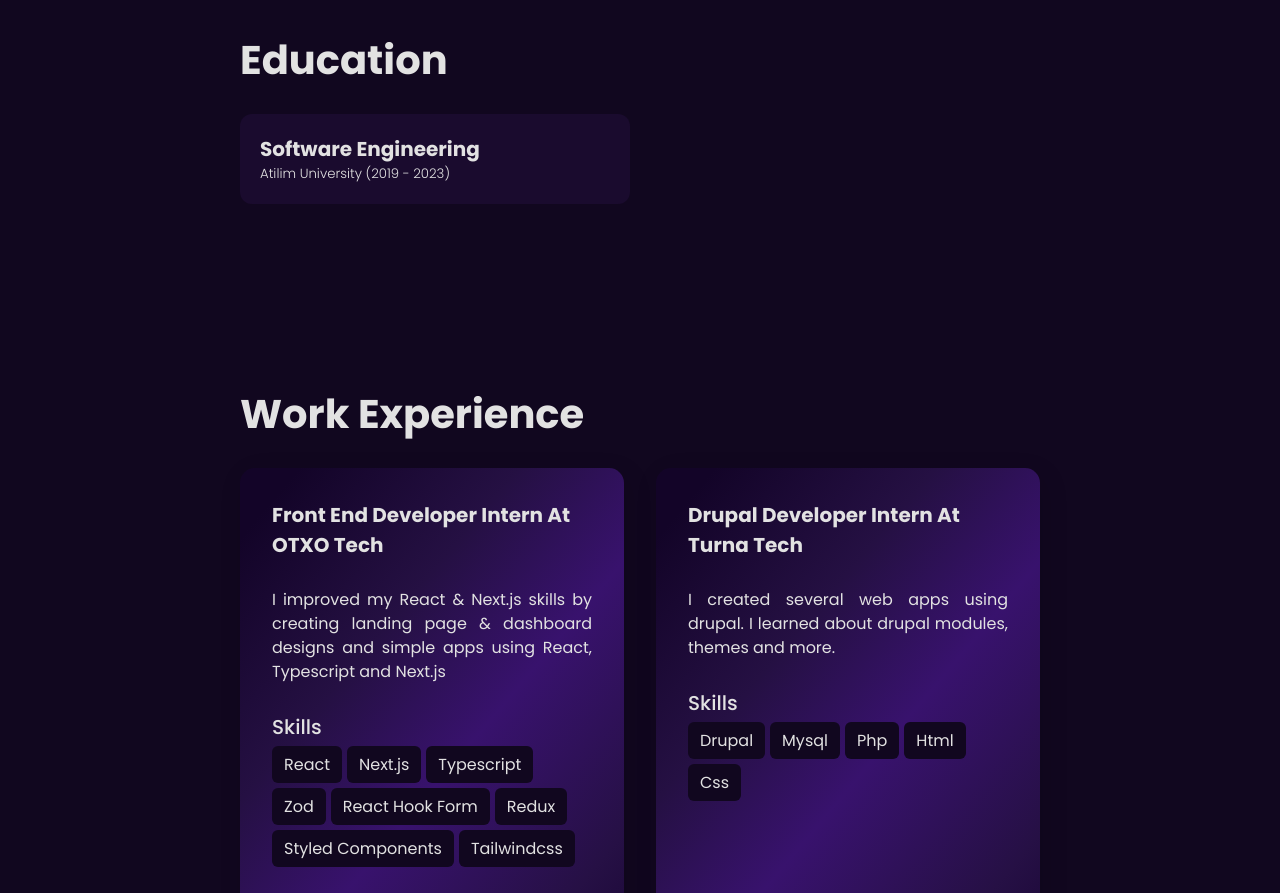
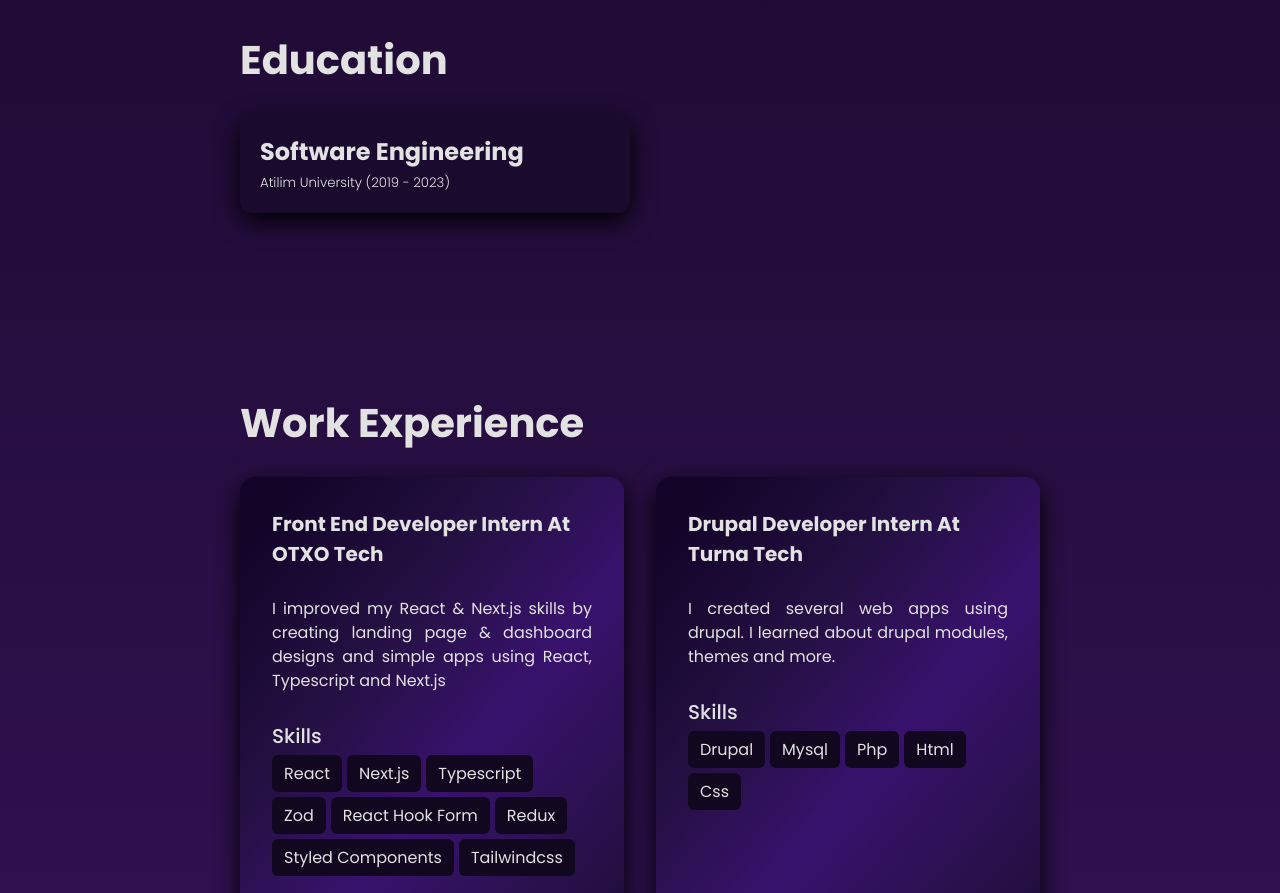
Before and after one commit to Scholak/portfolio, a React (Vite) app: page / in a window 1280 px wide. Shown: the part 860-1753 px from the top of the page. Built offline with nearby package versions, Linux system fonts and the light colour scheme.

Commit message:
css refactors

```diff
--- a/src/index.scss
+++ b/src/index.scss
@@ -1,5 +1,6 @@
 @import url('https://fonts.googleapis.com/css2?family=Poppins:wght@300;400;500;600;700&display=swap');
 
+$color-black: #000000;
 $color-dark: #11071F;
 $color-dark-blue: #1A0B2E;
 $color-white: #e2e2e2;
@@ -21,7 +22,7 @@ html {
 
 body {
   font-family: 'Poppins', sans-serif;
-  background: $color-dark;
+  background: linear-gradient(to bottom, $color-dark, darken($color-purple, 25%), $color-dark-blue, darken($color-purple, 25%), $color-dark);
 }
 
 a {
@@ -298,14 +299,15 @@ section {
       border-radius: 12px;
       background: $color-dark-blue;
       color: $color-white;
+      box-shadow: 0 8px 24px $color-black;
 
+      h4 {
+        font-size: 24px;
+        margin-bottom: 4px;
+      }
 
       h5 {
         font-weight: 300;
-      }
-
-      h4 {
-        font-size: 20px;
       }
     }
   }
@@ -338,6 +340,7 @@ section {
       background: linear-gradient(130deg, #130428 7.29%, #251043 34.38%, #38126D 56.77%, #261045 84.90%, #190634 100%);
       box-shadow: 4px 7px 26px 0px rgba(0, 0, 0, 0.12);
       color: $color-white;
+      box-shadow: 0 8px 24px $color-black;
 
       h4 {
         font-size: 20px;
@@ -406,6 +409,7 @@ section {
       background: $color-dark-blue;
       color: $color-white;
       font-size: 40px;
+      box-shadow: 0 0 32px $color-black;
     }
   }
 }
```
